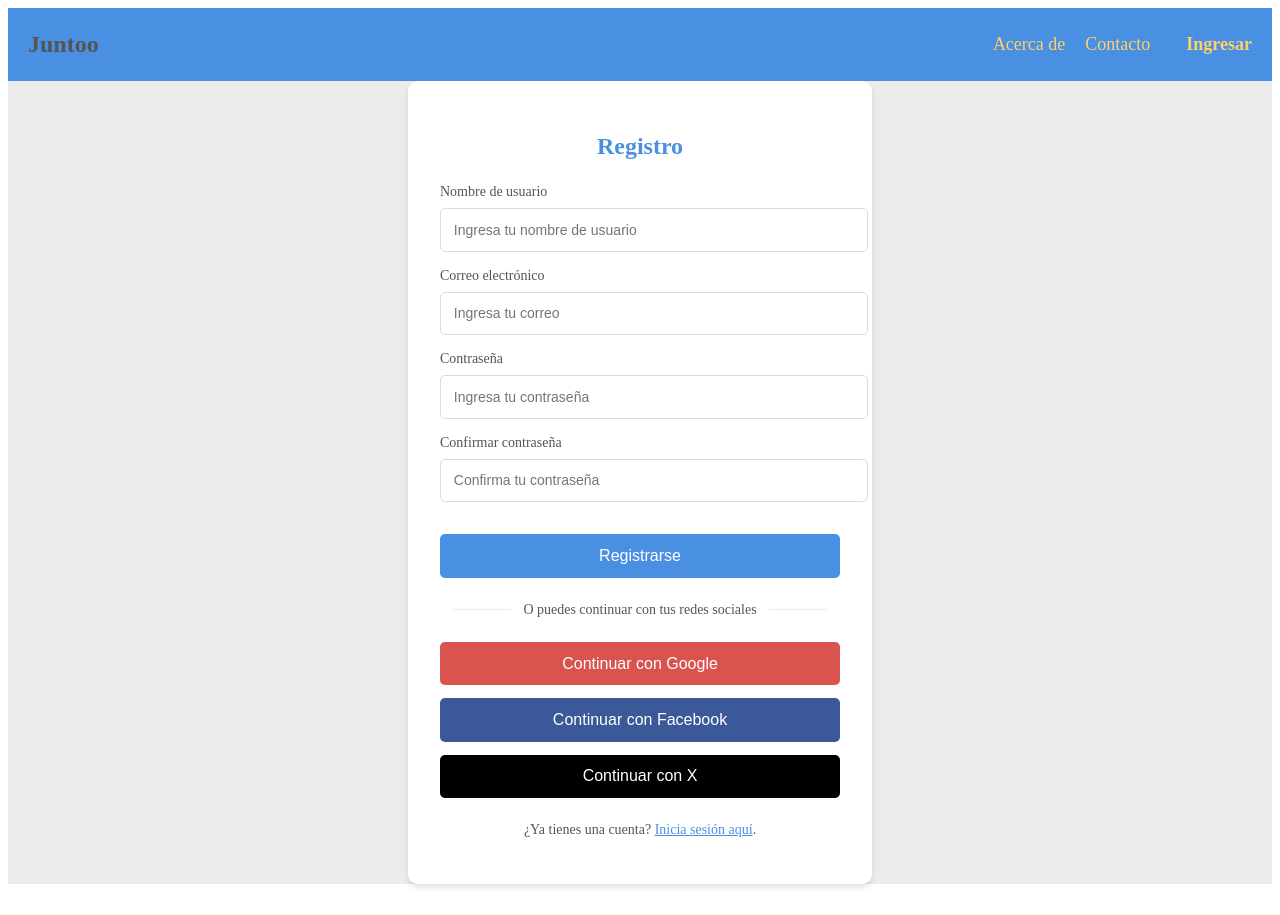
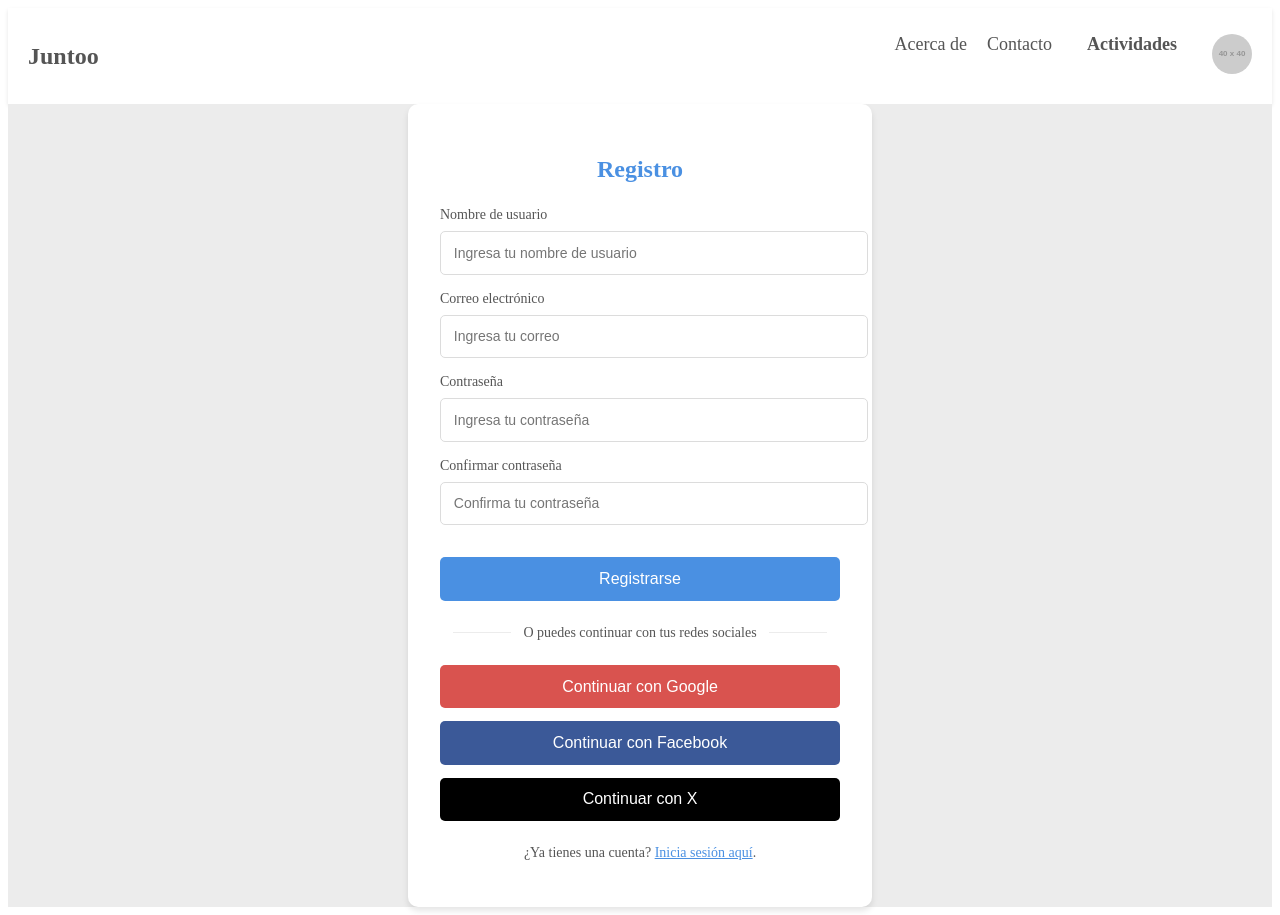
Before and after one commit to EstebanGRguez92/Juntoo, a React (Create React App) app in the folder frontend/: page /login in a window 1280 px wide. Before the commit the page ends 892 px from the top, so only its background shows below. Built offline with nearby package versions, Linux system fonts and the light colour scheme; sample sign-in values are in the browser's storage.

Commit message:
Añadido menu hamburguesa

```diff
--- a/frontend/src/components/NavBar.js
+++ b/frontend/src/components/NavBar.js
@@ -1,13 +1,31 @@
-import React from "react";
-import { Link } from "react-router-dom";
+import React, { useState } from "react";
+import { Link, useNavigate } from "react-router-dom";
 import "../styles/NavBar.css";
 
 function NavBar() {
+  const [isMenuOpen, setIsMenuOpen] = useState(false);
+  const navigate = useNavigate();
+  const toggleMenu = () => {
+    setIsMenuOpen(!isMenuOpen);
+  };
+
+  // Comprobar si hay un usuario autenticado
+  const user = JSON.parse(localStorage.getItem("user"));
+
+  const handleLogout = () => {
+    localStorage.removeItem("user");
+    alert("Sesión cerrada.");
+    navigate("/"); // Redirige a la página principal
+  };
+
   return (
     <nav className="navbar">
       <div className="navbar-logo">
         <Link to="/">Juntoo</Link>
       </div>
+      <button className="navbar-menu-btn" onClick={toggleMenu}>
+        ☰
+      </button>
       <ul className="navbar-links">
         <li>
           <Link to="/about">Acerca de</Link>
@@ -15,9 +33,50 @@ function NavBar() {
         <li>
           <Link to="/contact">Contacto</Link>
         </li>
-        <li>
-          <Link to="/login" className="navbar-login">Ingresar</Link>
-        </li>
+        {user && (
+          <>
+            <li>
+              <Link to="/activities" className="navbar-activities">
+                Actividades
+              </Link>
+            </li>
+            <li className="navbar-profile">
+              <button
+                className="navbar-profile-icon"
+                onClick={() => setIsMenuOpen(!isMenuOpen)}
+              >
+                <img
+                  src="https://via.placeholder.com/40"
+                  alt="Perfil"
+                  className="navbar-profile-pic"
+                />
+              </button>
+              {isMenuOpen && (
+                <ul className="navbar-dropdown">
+                  <li>
+                    <Link to="/account">Mi cuenta</Link>
+                  </li>
+                  <li>
+                    <Link to="/posts">Mis publicaciones</Link>
+                  </li>
+                  <li>
+                    <Link to="/messages">Mensajes</Link>
+                  </li>
+                  <li>
+                    <button onClick={handleLogout}>Cerrar sesión</button>
+                  </li>
+                </ul>
+              )}
+            </li>
+          </>
+        )}
+        {!user && (
+          <li>
+            <Link to="/login" className="navbar-login">
+              Ingresar
+            </Link>
+          </li>
+        )}
       </ul>
     </nav>
   );
--- a/frontend/src/styles/NavBar.css
+++ b/frontend/src/styles/NavBar.css
@@ -1,19 +1,18 @@
-@import './colors.css';
-
 .navbar {
   display: flex;
   justify-content: space-between;
   align-items: center;
-  background-color: var(--primary-color);
-  color: white;
+  background-color: var(--neutral-light); /* Blanco */
+  color: var(--neutral-dark); /* Gris oscuro */
   padding: 10px 20px;
+  box-shadow: 0 2px 4px rgba(0, 0, 0, 0.1); /* Añade una sombra suave para separación */
 }
 
 .navbar-logo a {
   text-decoration: none;
   font-size: 24px;
   font-weight: bold;
-  color: var(--neutral-dark);
+  color: var(--neutral-dark); /* Gris oscuro */
 }
 
 .navbar-links {
@@ -22,19 +21,23 @@
   gap: 20px;
 }
 
+.navbar-links.open {
+  display: block;
+}
+
 .navbar-links a {
   text-decoration: none;
   font-size: 18px;
-  color: var(--accent-light);
+  color: var(--neutral-dark); /* Gris oscuro */
   transition: color 0.3s ease;
 }
 
 .navbar-links a:hover {
-  color: var(--accent-dark);
+  color: var(--primary-color); /* Azul sereno */
 }
 
 .navbar-login {
-  color: #ffd166; /* Mostaza claro */
+  color: var(--primary-color); /* Azul sereno */
   font-weight: bold;
   margin-left: 1rem;
   text-decoration: none;
@@ -42,5 +45,115 @@
 }
 
 .navbar-login:hover {
-  color: #ff8c94; /* Rosa coral suave */
+  color: var(--secondary-lavender); /* Lavanda claro */
 }
+
+/* Estilo del ícono de perfil */
+.navbar-profile {
+  position: relative;
+}
+
+.navbar-profile-icon {
+  background: none;
+  border: none;
+  cursor: pointer;
+  padding: 0;
+}
+
+.navbar-profile-pic {
+  width: 40px;
+  height: 40px;
+  border-radius: 50%;
+}
+
+/* Menú desplegable */
+.navbar-dropdown {
+  position: absolute;
+  top: 50px; /* Ajusta según el diseño */
+  right: 0;
+  background: var(--neutral-light); /* Blanco */
+  border: 1px solid var(--neutral-dark); /* Gris oscuro */
+  border-radius: 5px;
+  box-shadow: 0 4px 6px rgba(0, 0, 0, 0.1);
+  list-style: none;
+  padding: 10px 0;
+  margin: 0;
+  z-index: 1000;
+}
+
+.navbar-dropdown li {
+  padding: 10px 20px;
+}
+
+.navbar-dropdown li:hover {
+  background: #f5f5f5;
+}
+
+.navbar-dropdown button {
+  background: none;
+  border: none;
+  cursor: pointer;
+  font: inherit;
+  color: var(--neutral-dark); /* Gris oscuro */
+}
+
+.navbar-dropdown a,
+.navbar-dropdown button {
+  text-decoration: none;
+  color: var(--neutral-dark); /* Gris oscuro */
+  display: block;
+}
+
+.navbar-activities {
+  color: var(--primary-color); /* Azul Sereno */
+  text-decoration: none;
+  font-weight: bold;
+  padding: 10px 15px;
+}
+
+.navbar-activities:hover {
+  color: var(--secondary-lavender); /* Lavanda claro */
+}
+
+/* Botón del menú hamburguesa */
+.navbar-menu-btn {
+  display: none;
+  background: none;
+  border: none;
+  font-size: 24px;
+  cursor: pointer;
+  color: var(--neutral-dark);
+}
+
+
+/* Estilos para pantallas pequeñas */
+@media (max-width: 768px) {
+  .navbar-menu-btn {
+    display: block;
+  }
+
+  .navbar-links {
+    display: none;
+    flex-direction: column;
+    gap: 10px;
+    background: var(--primary-color);
+    position: absolute;
+    top: 50px;
+    right: 10px;
+    padding: 10px;
+    border-radius: 5px;
+    box-shadow: 0 4px 6px rgba(0, 0, 0, 0.1);
+  }
+
+  .navbar-links.open {
+    display: flex;
+  }
+
+  .navbar-links a {
+    color: white;
+  }
+
+  .navbar-links a:hover {
+    color: var(--accent-light);
+  }
+}
--- a/frontend/src/styles/colors.css
+++ b/frontend/src/styles/colors.css
@@ -2,7 +2,7 @@
   --primary-color: #4A90E2;
   --secondary-mint: #A8E6CF;
   --secondary-lavender: #D4A5E0;
-  --neutral-light: #ECECEC;
+  --neutral-light: #ffffff;
   --neutral-dark: #555555;
   --accent-light: #FFD166;
   --accent-dark: #FF8C94;
```
